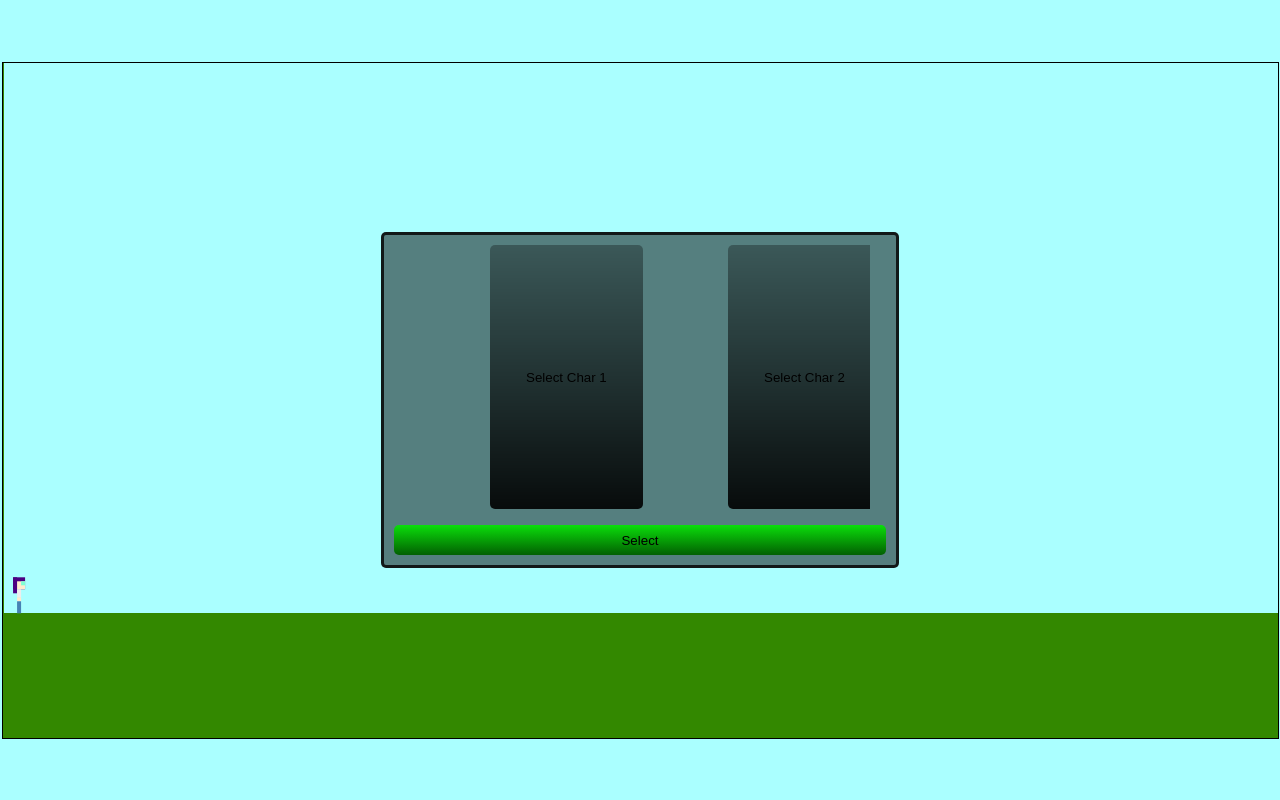
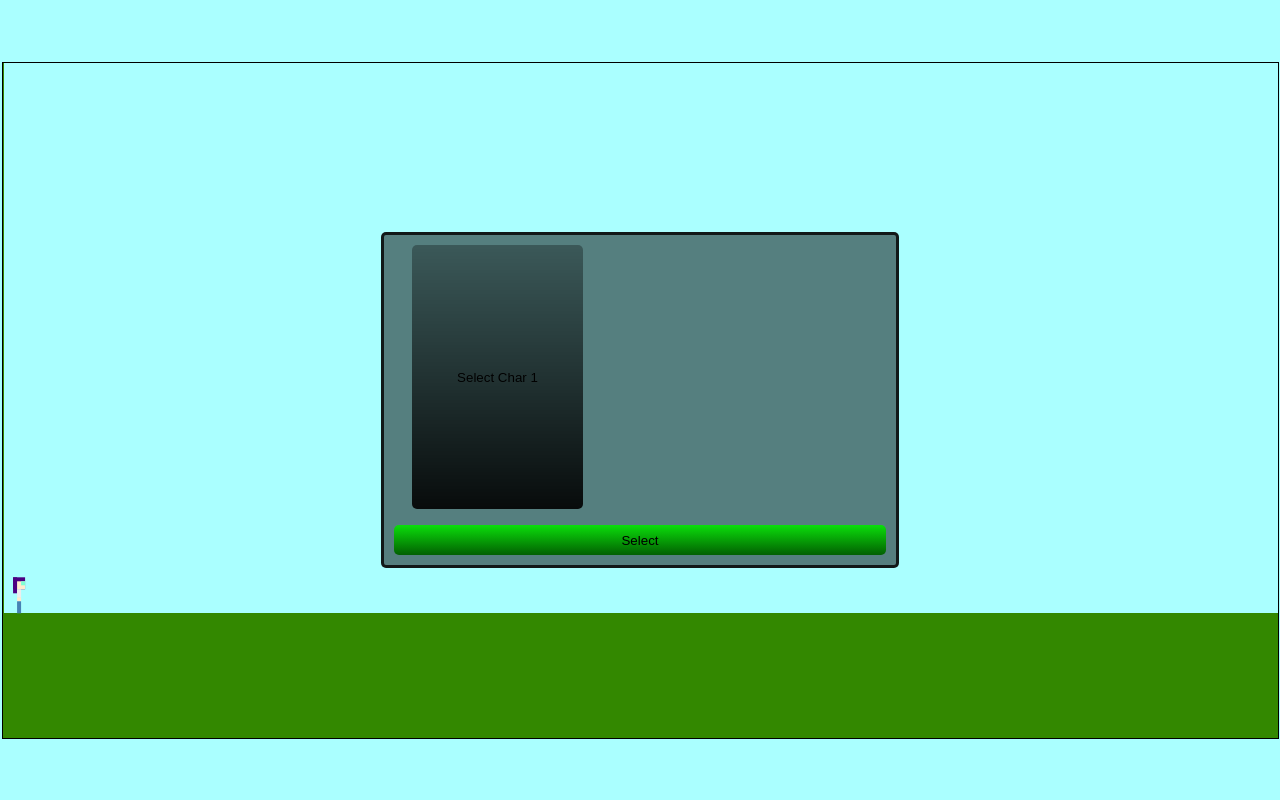
Before and after one commit to ChilliByte/MySite, a plain HTML site: page GameDev/index.html in a window 1280 px wide. Drawn offline with nearby package versions, Linux system fonts and the light colour scheme.

Commit message:
Update style.css

```diff
--- a/GameDev/style.css
+++ b/GameDev/style.css
@@ -51,8 +51,8 @@ canvas {
 
 .charButton {
     height:100%;
-    width:calc(40vw * 0.3);
-    margin-left:1%;
+    width:calc(40vw / 3);
+    margin-left:0.2vw;
     display:inline-block;
     box-sizing:border-box;
     /* Chrome 10+,Safari */
@@ -83,7 +83,7 @@ canvas {
 
 #charScroll {
     height:100%;
-    width:1000vh;
+    width:40vh;
 }
 
 #charChoose {
```
